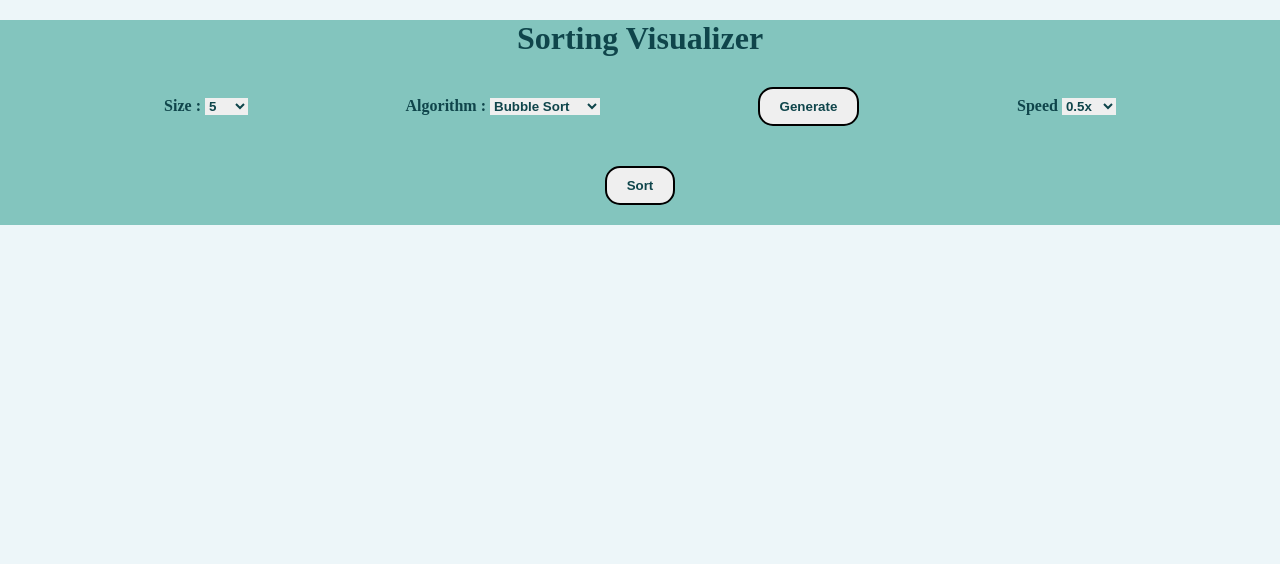
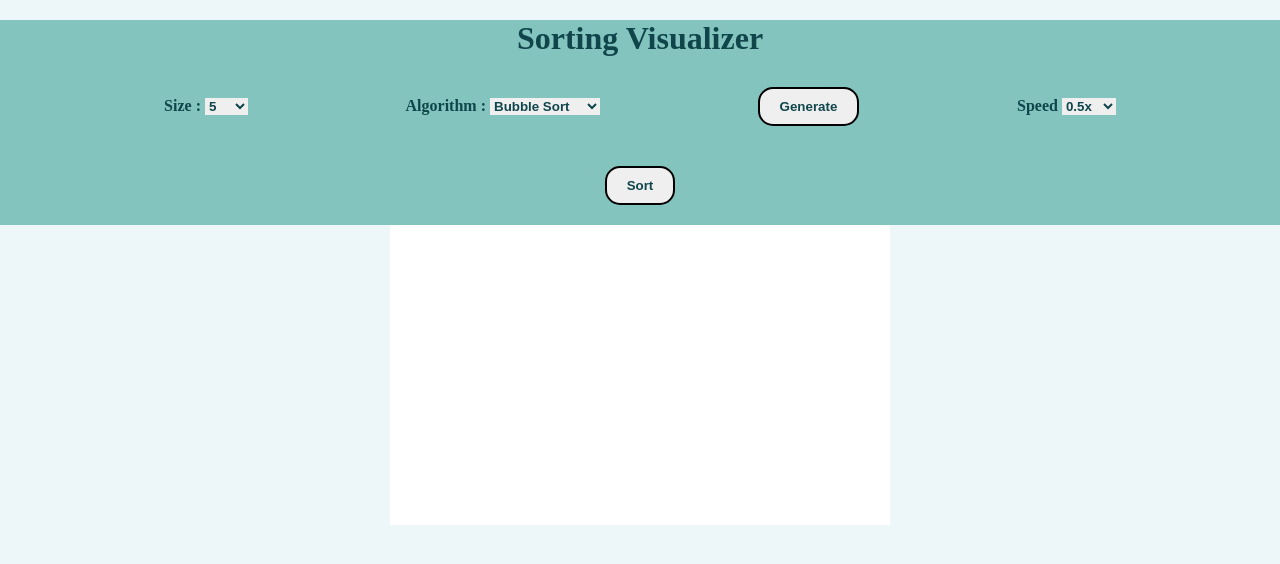
Before and after one commit to Adityacodin/Sorting-Visualizer, a Flask app: page / in a window 1280 px wide. Shown: the top 564 px of the page. Run offline with Flask 3, Linux system fonts and the light colour scheme.

Commit message:
configured sorting screen

```diff
--- a/static/style.css
+++ b/static/style.css
@@ -1,5 +1,5 @@
 
-/* locked */
+
 * {
     color : #0f454b;
     padding : 0px;
@@ -7,31 +7,26 @@
     border : 0px;
     font-weight: bolder;
     }
-    /*  */
 
-    /* locked */
 body {
     background-color: #edf6f9;
     position: relative;
     min-height: 50vh;
     text-align: center;
 }
-    /*  */
+
 
 header,#sort_menu{
     background-color: #83c5be;
 }
 
 
-    /* locked */
 h1{
     text-align : center;
     margin-top: 20px;
     margin-bottom: 10px;
 }
-    /*  */
 
-    /* locked */
 .input{
     display : inline-block;
     margin-top : 20px;
@@ -39,16 +34,18 @@
     margin-left : 6%;
     margin-right:6%;
 }
-    /*  */
 
-    /* locked */
 #generate_btn,#sort_btn{
     padding: 10px 20px
 }
 
 #sort_scr{
-        text-align : center;
-        display : inline-block;
+    background-color: white;
+    align-items: center;
+    justify-content: center;
+    width : 500px;
+    height : 300px;
+    margin: 0 auto;
 }
 
 .sort_bn{
```
Lines whose indentation alone changed are shown as unchanged.
